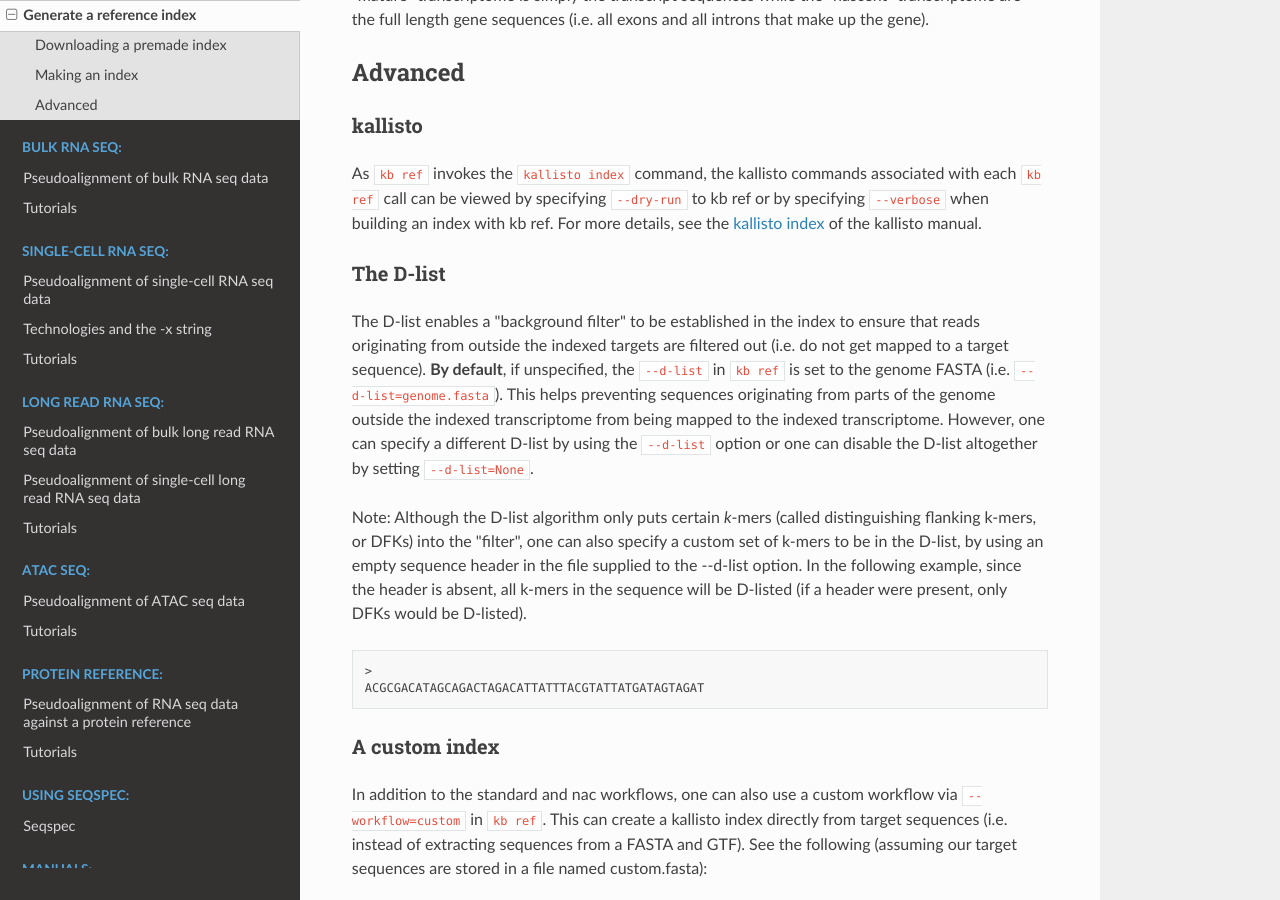
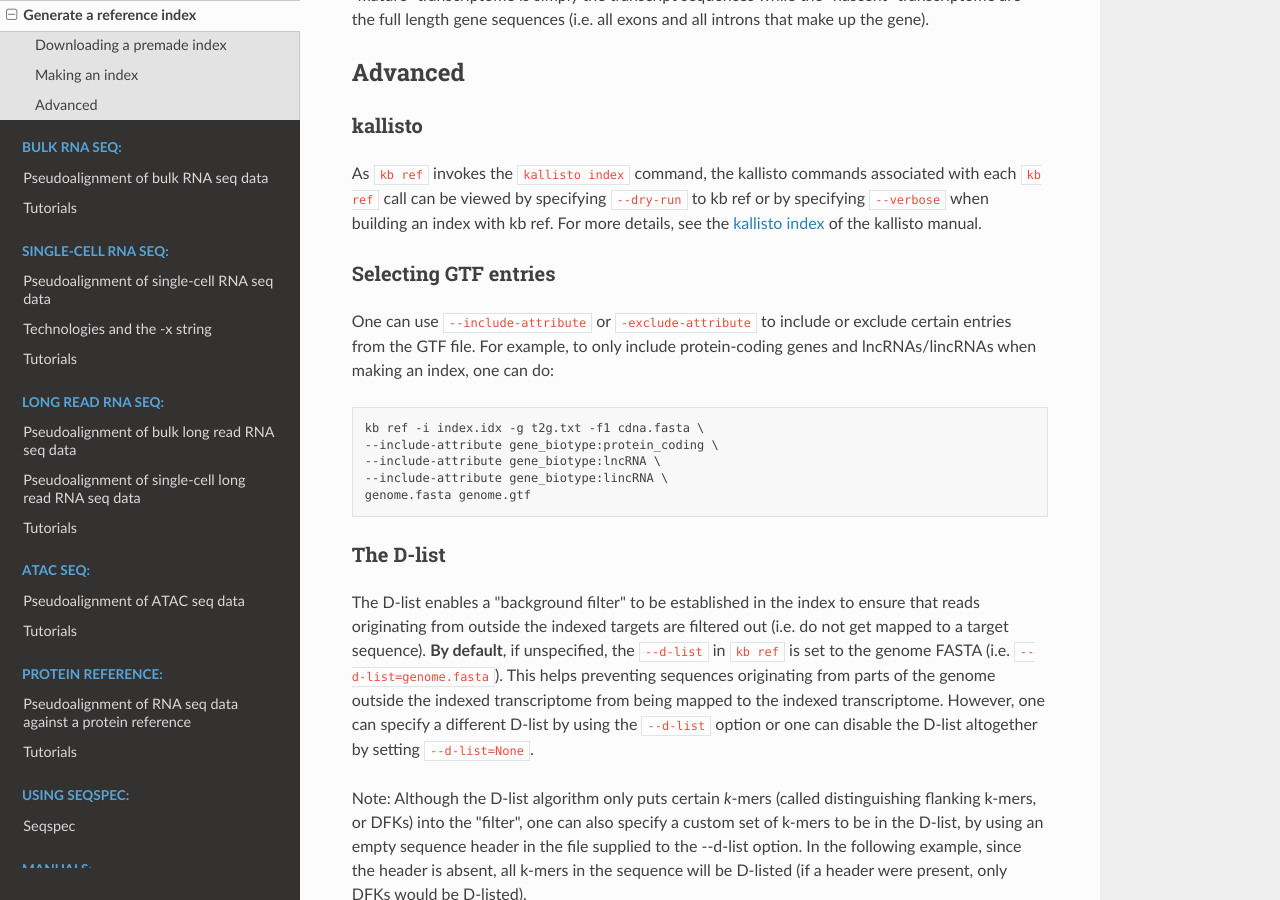
Before and after one commit to pachterlab/kb_docs, a Sphinx documentation site: the page built from docs/source/index/index_generation.rst, in a window 1280 px wide and 900 px high, scrolled down 2337 px. Built offline with Sphinx 7.4.7 and the Read the Docs theme 3.1.0, drawn with Linux system fonts in a browser that asks for light colours.

Commit message:
Update index_generation.rst

```diff
--- a/docs/source/index/index_generation.rst
+++ b/docs/source/index/index_generation.rst
@@ -86,6 +86,18 @@ kallisto
 
 As ``kb ref`` invokes the ``kallisto index`` command, the kallisto commands associated with each ``kb ref`` call can be viewed by specifying ``--dry-run`` to kb ref or by specifying ``--verbose`` when building an index with kb ref. For more details, see the :ref:`kallisto index` of the kallisto manual.
 
+Selecting GTF entries
+---------------------
+
+One can use ``--include-attribute`` or ``-exclude-attribute`` to include or exclude certain entries from the GTF file. For example, to only include protein-coding genes and lncRNAs/lincRNAs when making an index, one can do:
+
+.. code-block:: text
+
+   kb ref -i index.idx -g t2g.txt -f1 cdna.fasta \
+   --include-attribute gene_biotype:protein_coding \
+   --include-attribute gene_biotype:lncRNA \
+   --include-attribute gene_biotype:lincRNA \
+   genome.fasta genome.gtf
 
 
 The D-list
```
